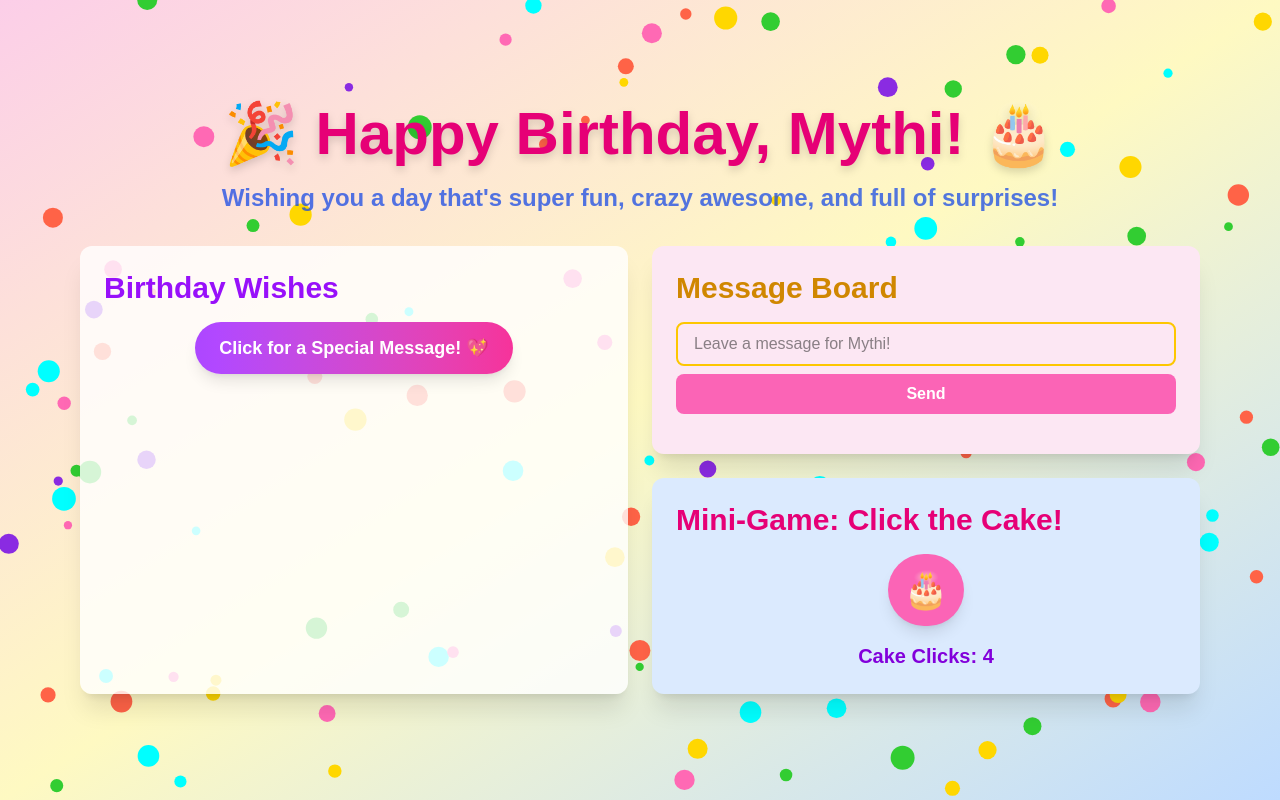
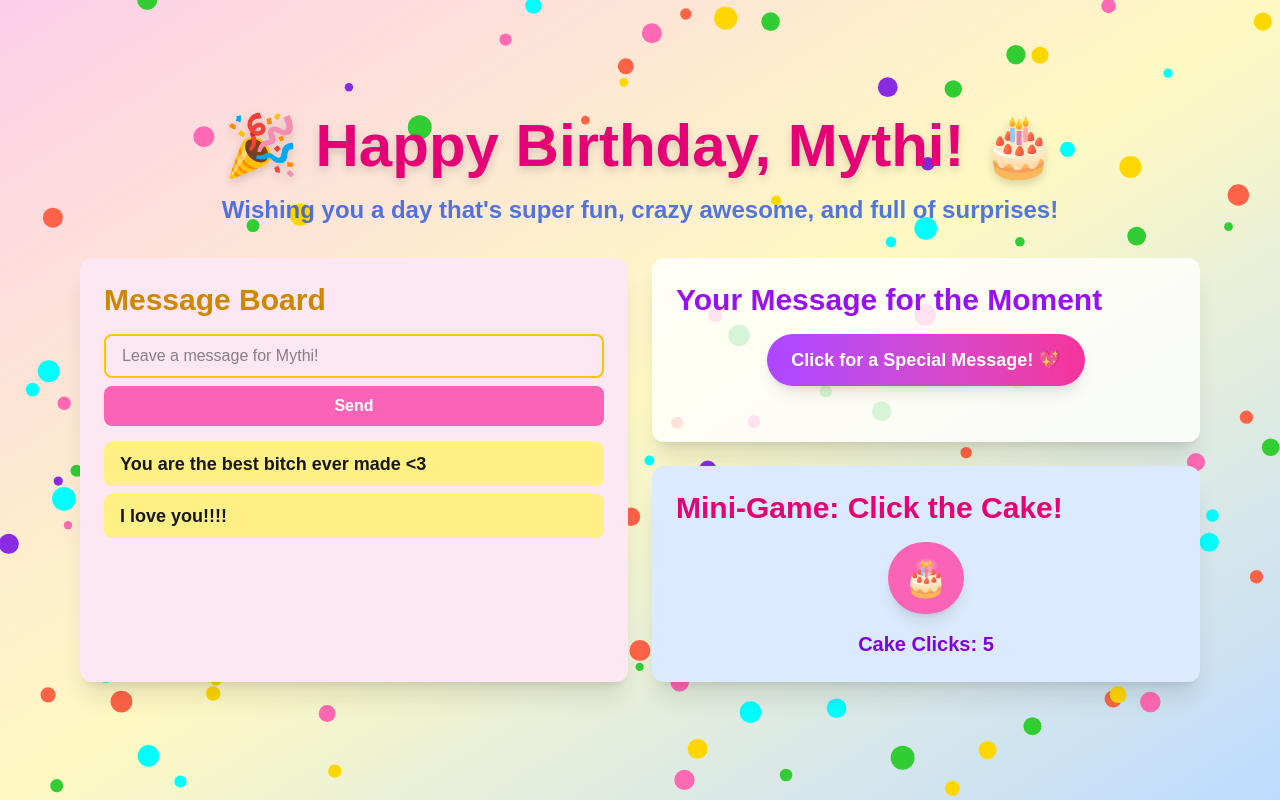
Before and after one commit to SPishere/mythi_birthday, a Next.js app: page / in a window 1280 px wide. Built offline with nearby package versions, Linux system fonts and the light colour scheme.

Commit message:
Fix cake clicks counter and reorganize layout

```diff
--- a/public/db.json
+++ b/public/db.json
@@ -1,4 +1,7 @@
 {
-  "cakeClicks": 4,
-  "messages": []
+  "cakeClicks": 5,
+  "messages": [
+    "You are the best bitch ever made <3",
+    "I love you!!!!"
+  ]
 }
--- a/src/app/api/db/route.ts
+++ b/src/app/api/db/route.ts
@@ -38,9 +38,9 @@ export async function POST(request: NextRequest) {
   const data = readDB();
   const body = await request.json();
 
-  // Update cake clicks if provided
-  if (body.cakeClicks !== undefined) {
-    data.cakeClicks = body.cakeClicks;
+  // Update cake clicks if provided - always increment by 1
+  if (body.incrementCakeClicks) {
+    data.cakeClicks += 1;
   }
 
   // Add new message if provided
--- a/src/app/page.tsx
+++ b/src/app/page.tsx
@@ -54,19 +54,19 @@ export default function Home() {
 
         {/* Main content area with side-by-side layout */}
         <div className="flex flex-col md:flex-row md:space-x-6 space-y-6 md:space-y-0">
-          {/* Left column with Positive Messages */}
+          {/* Left column with Message Board */}
           <div className="w-full md:w-1/2">
-            <div className="bg-white/80 rounded-xl p-6 shadow-xl h-full">
-              <h2 className="text-3xl font-bold text-purple-600 mb-4">Birthday Wishes</h2>
-              <PositiveMessages />
+            <div className="bg-pink-100 rounded-xl p-6 shadow-xl h-full">
+              <h2 className="text-3xl font-bold text-yellow-600 mb-4">Message Board</h2>
+              <MessageBoard />
             </div>
           </div>
 
-          {/* Right column with Message Board and Mini-Game */}
+          {/* Right column with Positive Messages and Mini-Game */}
           <div className="w-full md:w-1/2 flex flex-col space-y-6">
-            <div className="bg-pink-100 rounded-xl p-6 shadow-xl">
-              <h2 className="text-3xl font-bold text-yellow-600 mb-4">Message Board</h2>
-              <MessageBoard />
+            <div className="bg-white/80 rounded-xl p-6 shadow-xl">
+              <h2 className="text-3xl font-bold text-purple-600 mb-4">Your Message for the Moment</h2>
+              <PositiveMessages />
             </div>
 
             <div className="bg-blue-100 rounded-xl p-6 shadow-xl">
@@ -143,12 +143,16 @@ function MessageBoard() {
       {isLoading ? (
         <p className="text-gray-500">Loading messages...</p>
       ) : (
-        <ul className="space-y-2 max-h-[200px] overflow-y-auto">
-          {messages.map((msg, idx) => (
-            <li key={idx} className="bg-yellow-200 rounded-lg px-4 py-2 text-lg font-semibold">
-              {msg}
-            </li>
-          ))}
+        <ul className="space-y-2 max-h-[350px] overflow-y-auto">
+          {messages.length > 0 ? (
+            messages.map((msg, idx) => (
+              <li key={idx} className="bg-yellow-200 rounded-lg px-4 py-2 text-lg font-semibold">
+                {msg}
+              </li>
+            ))
+          ) : (
+            <p className="text-gray-500 italic">No messages yet. Be the first to leave a message!</p>
+          )}
         </ul>
       )}
     </div>
@@ -179,6 +183,7 @@ function MiniGame() {
 
   // Update click count in the database
   const handleClick = async () => {
+    // Update local state immediately for better UX
     const newScore = score + 1;
     setScore(newScore);
 
@@ -188,7 +193,7 @@ function MiniGame() {
         headers: {
           'Content-Type': 'application/json',
         },
-        body: JSON.stringify({ cakeClicks: newScore }),
+        body: JSON.stringify({ incrementCakeClicks: true }),
       });
     } catch (error) {
       console.error('Error saving cake clicks:', error);
```
